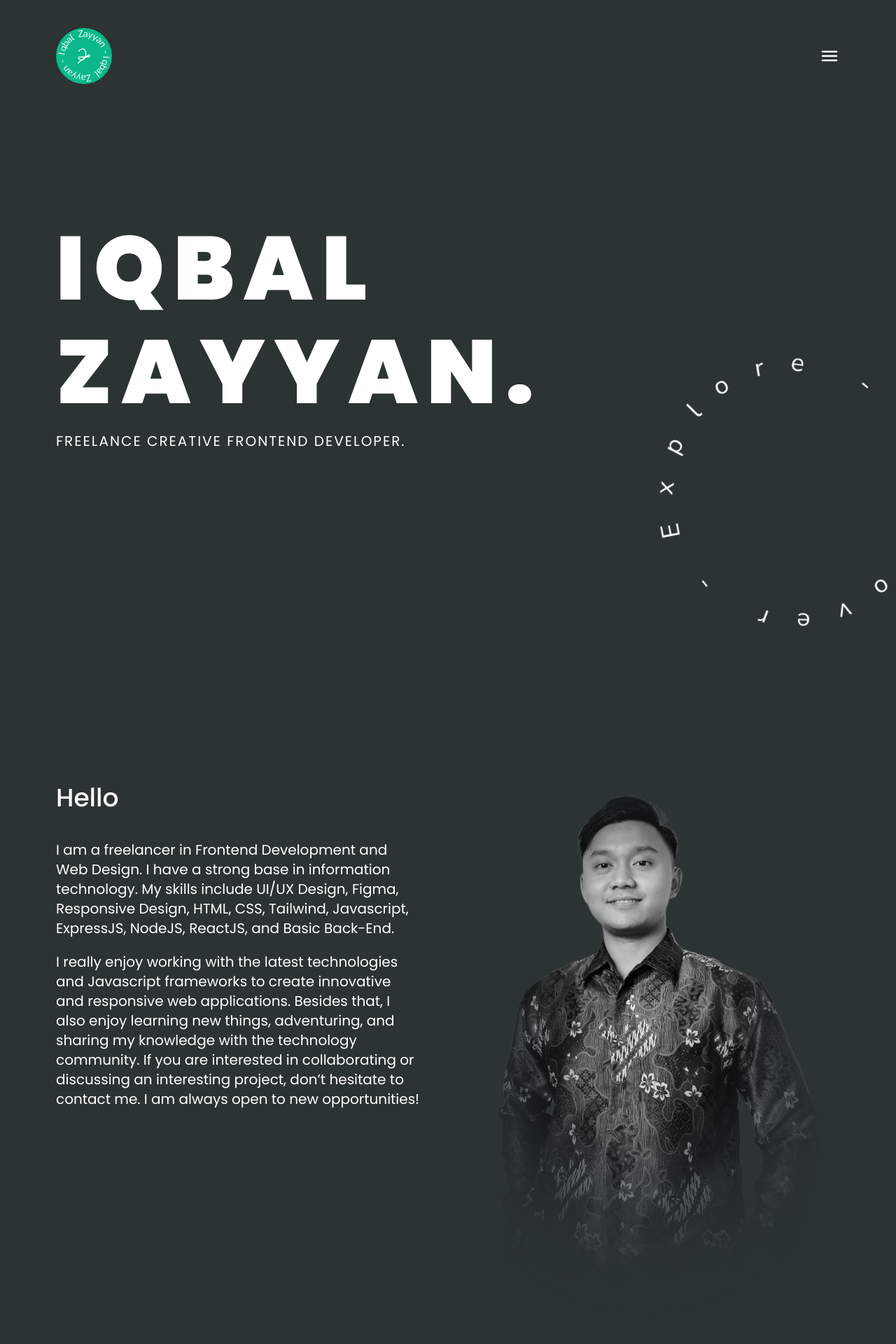
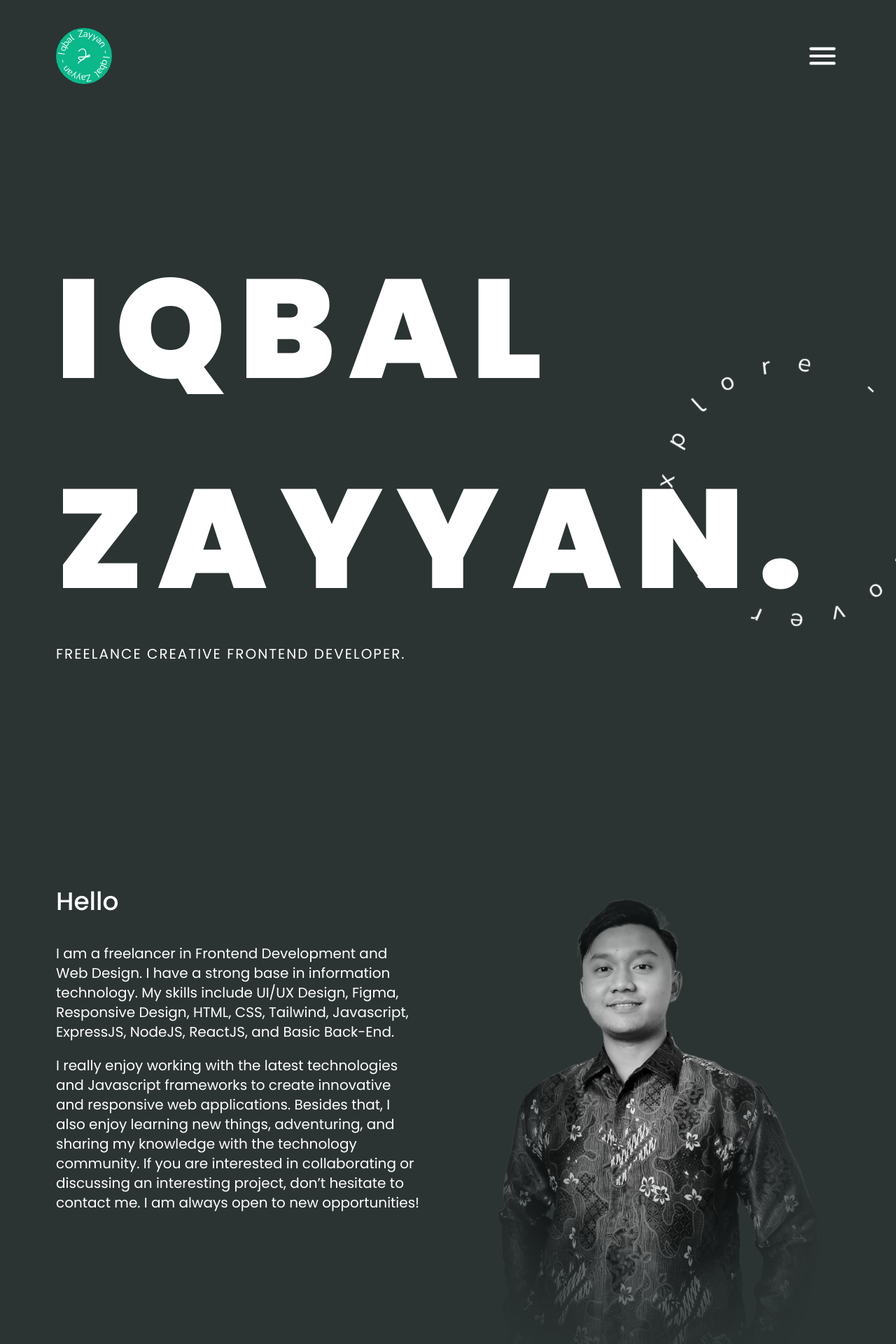
Before and after one commit to iqbalzayn01/iqbalzayn01.github.io, a React (Vite) app: page / in a window 1280 px wide. Shown: the top 1920 px of the page at 70% size. Built offline with nearby package versions, Linux system fonts and the light colour scheme.

Commit message:
update style hero & about

```diff
--- a/src/components/About.jsx
+++ b/src/components/About.jsx
@@ -2,8 +2,8 @@ import PropTypes from "prop-types";
 
 export const About = ({ style }) => {
   return (
-    <section className="mb-20 lg:mb-48" style={style}>
-      <div className="2xl:container mx-auto px-5 md:px-20">
+    <section className="py-20 md:py-40" style={style}>
+      <div className="mx-auto px-5 md:px-20">
         <div className="flex flex-col-reverse md:flex-row items-start justify-between gap-10">
           <div className="w-full md:w-1/2">
             <h2 className=" text-4xl text-white font-medium mb-10">Hello</h2>
--- a/src/components/Header.jsx
+++ b/src/components/Header.jsx
@@ -9,14 +9,22 @@ export const Header = ({ style }) => {
   };
   return (
     <>
-      <header className="relative" style={style}>
+      <header className="relative pb-40" style={style}>
         <nav className="fixed w-full top-0 px-5 md:px-20 mt-10 z-50 flex items-center justify-between">
           <a href="./index.html">
-            <img src="./design/logo.svg" alt="" width={80} />
+            <img
+              src="./design/logo.svg"
+              alt=""
+              className="w-full md:w-[80px] h-auto"
+            />
           </a>
 
           <button type="button" onClick={toggleMenu} className="outline-none">
-            <img src="./design/menu.svg" alt="" />
+            <img
+              src="./design/menu.svg"
+              alt=""
+              className="w-[90px] md:w-[50px] h-auto"
+            />
           </button>
         </nav>
       </header>
--- a/src/components/Hero.jsx
+++ b/src/components/Hero.jsx
@@ -2,14 +2,14 @@ import PropTypes from "prop-types";
 
 export const Hero = ({ style }) => {
   return (
-    <section className="h-screen mt-80" style={style}>
+    <section className="py-20 md:py-40" style={style}>
       <div className="relative mx-auto px-5 md:px-20">
         <div className="text-white">
           <div className="flex flex-col">
-            <span className="text-7xl md:text-9xl font-black uppercase tracking-widest mb-5">
+            <span className="text-[200px] leading-normal font-black uppercase tracking-widest">
               Iqbal
             </span>
-            <span className="text-7xl md:text-9xl font-black uppercase tracking-widest mb-5">
+            <span className="text-[200px] leading-normal font-black uppercase tracking-widest">
               Zayyan.
             </span>
           </div>
```
Also changed, not shown: public/content/profile.png (deleted).
